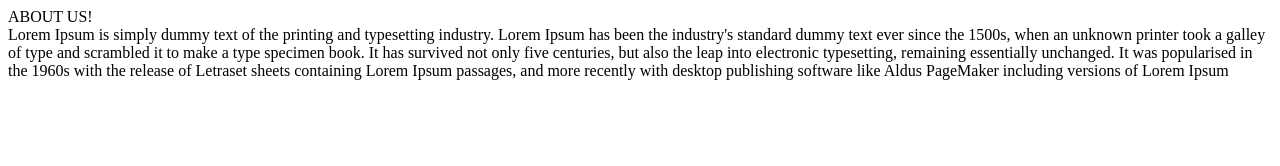
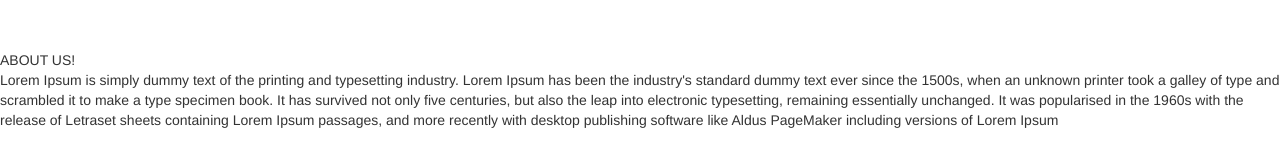
Before and after one commit to rodri-git/GTIDemo, a plain HTML site: page about.html in a window 1280 px wide. Drawn offline with Linux system fonts and the light colour scheme.

Commit message:
Add HEAD in about page

```diff
--- a/about.html
+++ b/about.html
@@ -1,5 +1,25 @@
 <!DOCTYPE html>
 <html>
+    <head>
+        <meta charset="utf-8">
+        <meta http-equiv="X-UA-Compatible" content="IE=edge,chrome=1">
+        <title></title>
+        <meta name="description" content="">
+        <meta name="viewport" content="width=device-width, initial-scale=1">
+        <link rel="apple-touch-icon" href="apple-touch-icon.png">
+
+        <link rel="stylesheet" href="css/bootstrap.min.css">
+        <style>
+            body {
+                padding-top: 50px;
+                padding-bottom: 20px;
+            }
+        </style>
+        <link rel="stylesheet" href="css/bootstrap-theme.min.css">
+        <link rel="stylesheet" href="css/main.css">
+
+        <script src="js/vendor/modernizr-2.8.3-respond-1.4.2.min.js"></script>
+    </head>
     <body>
         <div>
             ABOUT US!
```
